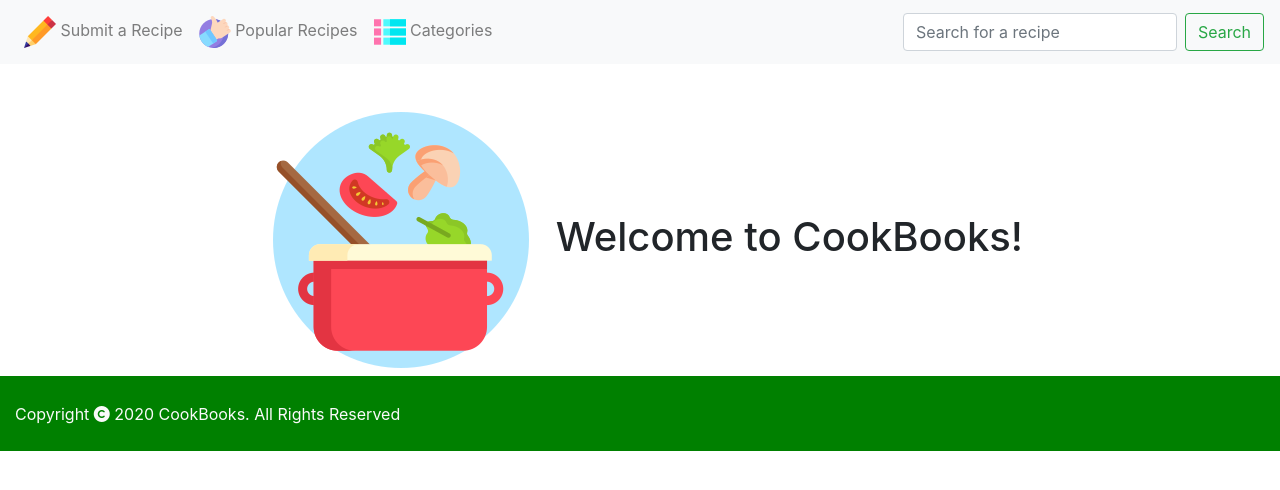
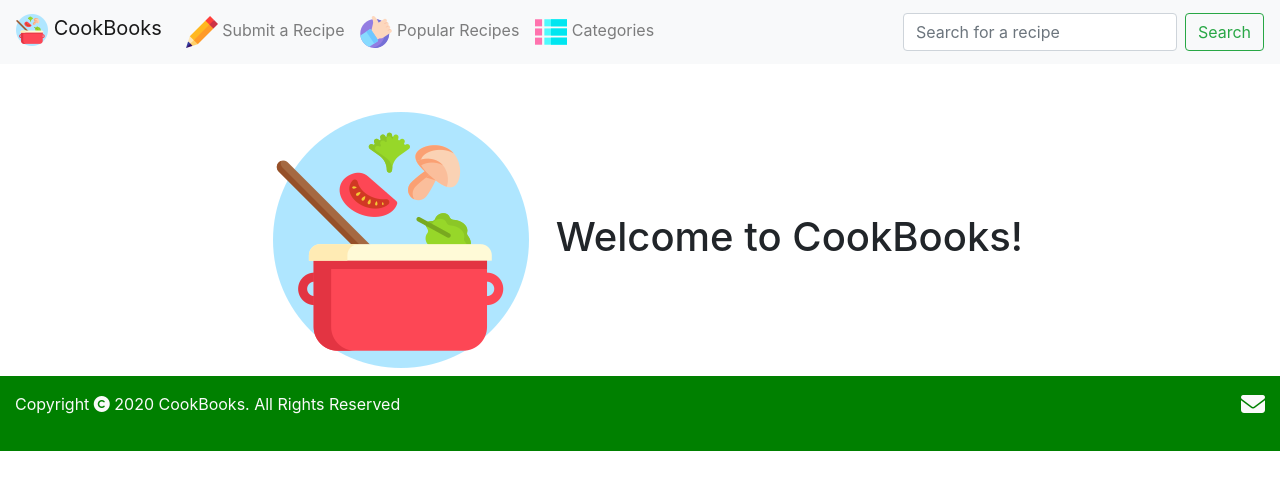
Before and after one commit to suchan5/Project-3, a Flask app: page / in a window 1280 px wide. Shown: the top 490 px of the page. Run offline with Flask 2, Linux system fonts and the light colour scheme; some libraries are stand-ins or nearby versions.

Commit message:
Added brandlogo into navbar

```diff
--- a/static/css/style.css
+++ b/static/css/style.css
@@ -11,11 +11,14 @@
 footer {
     background-color: green;
     color: #fafafa;
-    padding: 2%;
 }
 
 footer i{
     color: #fafafa;;
+}
+
+footer .email {
+     font-size: 1.5rem;
 }
 
 @media only screen and (max-width:450px){
@@ -23,7 +26,7 @@ footer i{
         color: #fafafa;;
     }
 
-    footer {
+    footer .copyright {
         font-size: 0.8rem;
         text-align: left;
     }
--- a/templates/layout.template.html
+++ b/templates/layout.template.html
@@ -24,6 +24,10 @@
         </button>
 		<div class="collapse navbar-collapse" id="navbarTogglerDemo01">
 			<ul class="navbar-nav mr-auto mt-2 mt-lg-0">
+                <li class="nav-item">
+					<a class="navbar-brand"
+						href="{{url_for('home')}}"><img src="{{ url_for('static', filename='img/cooking.png') }}" class="img-fluid"> CookBooks</a>
+				</li>
 				<li class="nav-item">
 					<a class="nav-link"
 						href="{{url_for('submit_recipe')}}"><img src="{{ url_for('static', filename='img/pencil.png') }}" class="img-fluid"> Submit a Recipe</a>
@@ -63,11 +67,14 @@
 
 
     <!--footer starts-->
-    <footer class="container-fluid">
+    <footer class="container-fluid py-3">
         <div class="row">
             <div class="col">
-                <div>Copyright <i class="fas fa-copyright"></i> 2020 CookBooks. All Rights Reserved</div>
+                <div class="copyright">Copyright <i class="fas fa-copyright"></i> 2020 CookBooks. All Rights Reserved</div>
             </div>
+            <div class="col text-right">
+            <p><a href="mailto:suchan5@hotmail.com" target="_blank"><i class="fas fa-envelope email"></i></a></p>
+        </div>
         </div>
     </footer>
     <!--footer ends-->
```
Also changed, not shown: static/img/cooking.png (added).
